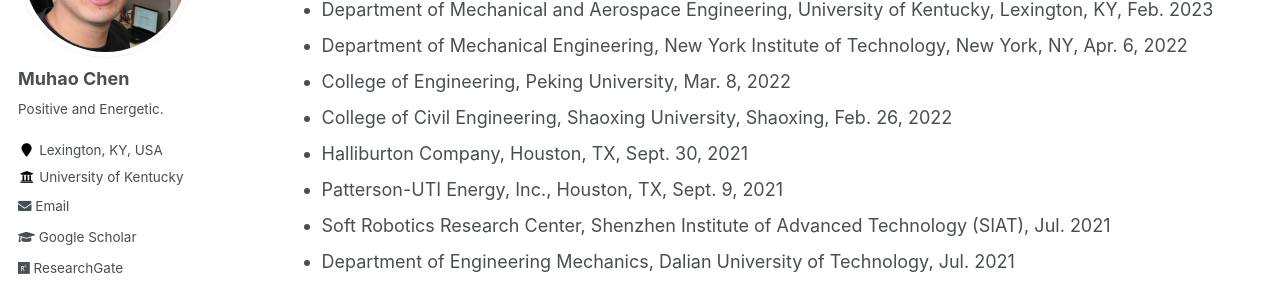
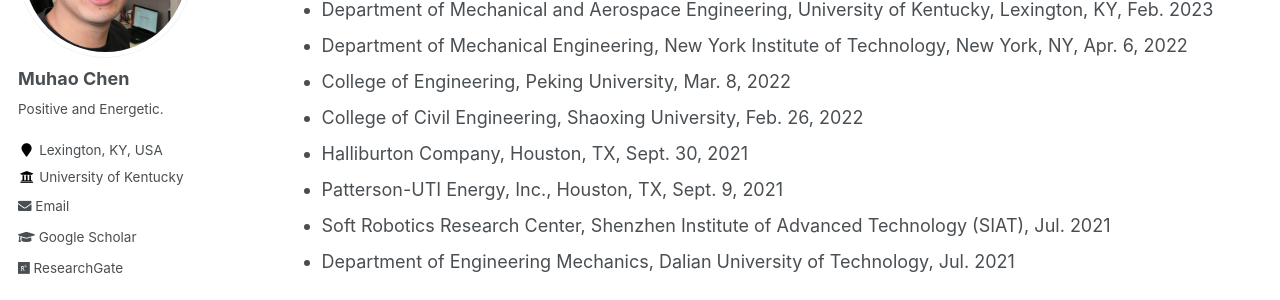
Before and after one commit to Muhao-Chen/muhao-chen.github.io, a Jekyll site: the page built from _pages/professional-activities.md, in a window 1280 px wide and 900 px high, scrolled down 330 px. Shown: the part 153-453 px from the top of the window. Built offline with Jekyll 4.4.1, drawn with Linux system fonts in a browser that asks for light colours.

Commit message:
Update professional-activities.md

```diff
--- a/_pages/professional-activities.md
+++ b/_pages/professional-activities.md
@@ -21,7 +21,7 @@ toc_max_header: 1
 * Department of Mechanical and Aerospace Engineering, University of Kentucky, Lexington, KY, Feb. 2023
 * Department of Mechanical Engineering, New York Institute of Technology, New York, NY, Apr. 6, 2022
 * College of Engineering, Peking University, Mar. 8, 2022
-* College of Civil Engineering, Shaoxing University, Shaoxing, Feb. 26, 2022
+* College of Civil Engineering, Shaoxing University, Feb. 26, 2022
 * Halliburton Company, Houston, TX, Sept. 30, 2021
 * Patterson-UTI Energy, Inc., Houston, TX, Sept. 9, 2021
 * Soft Robotics Research Center, Shenzhen Institute of Advanced Technology (SIAT), Jul. 2021
```
